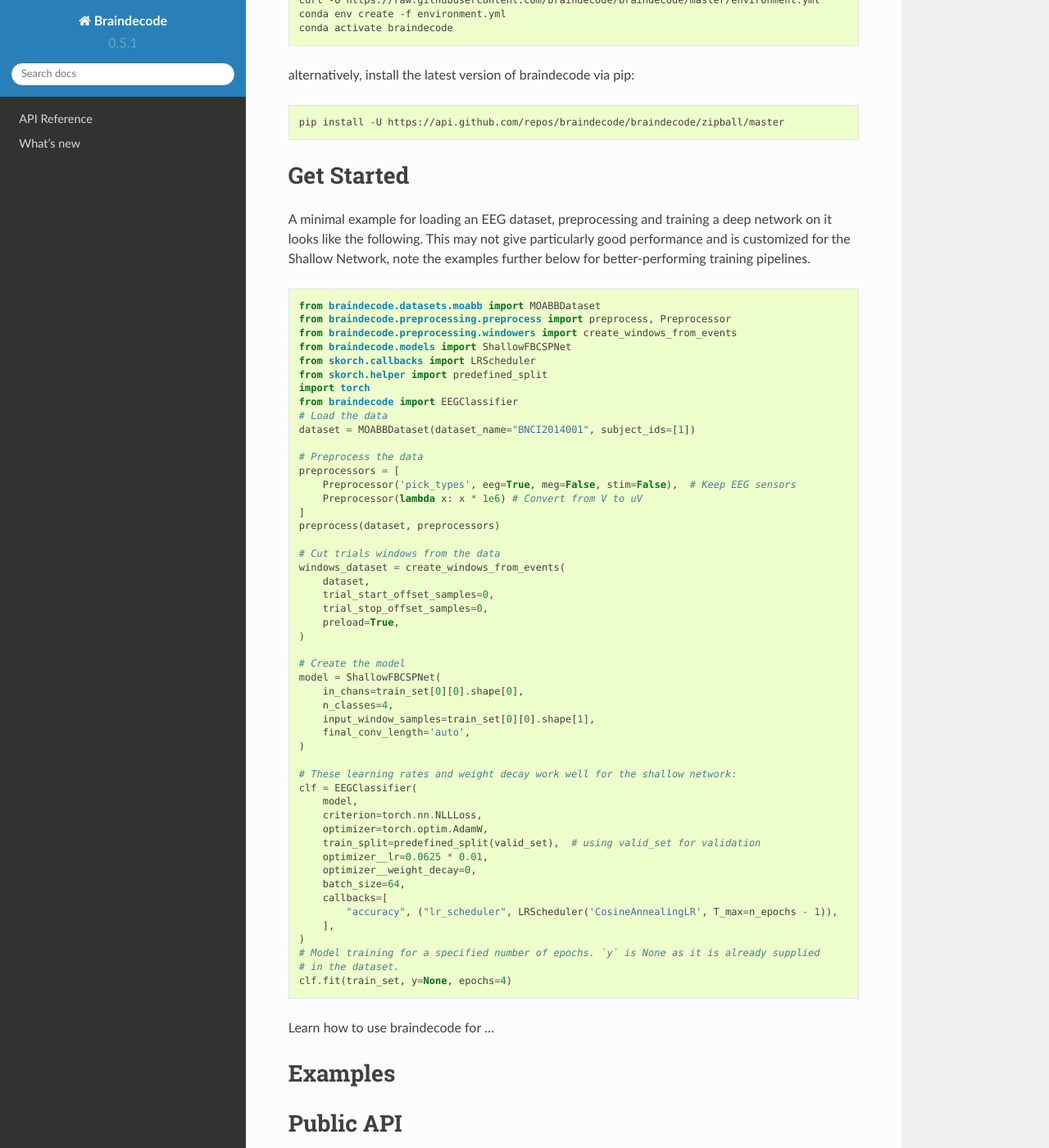
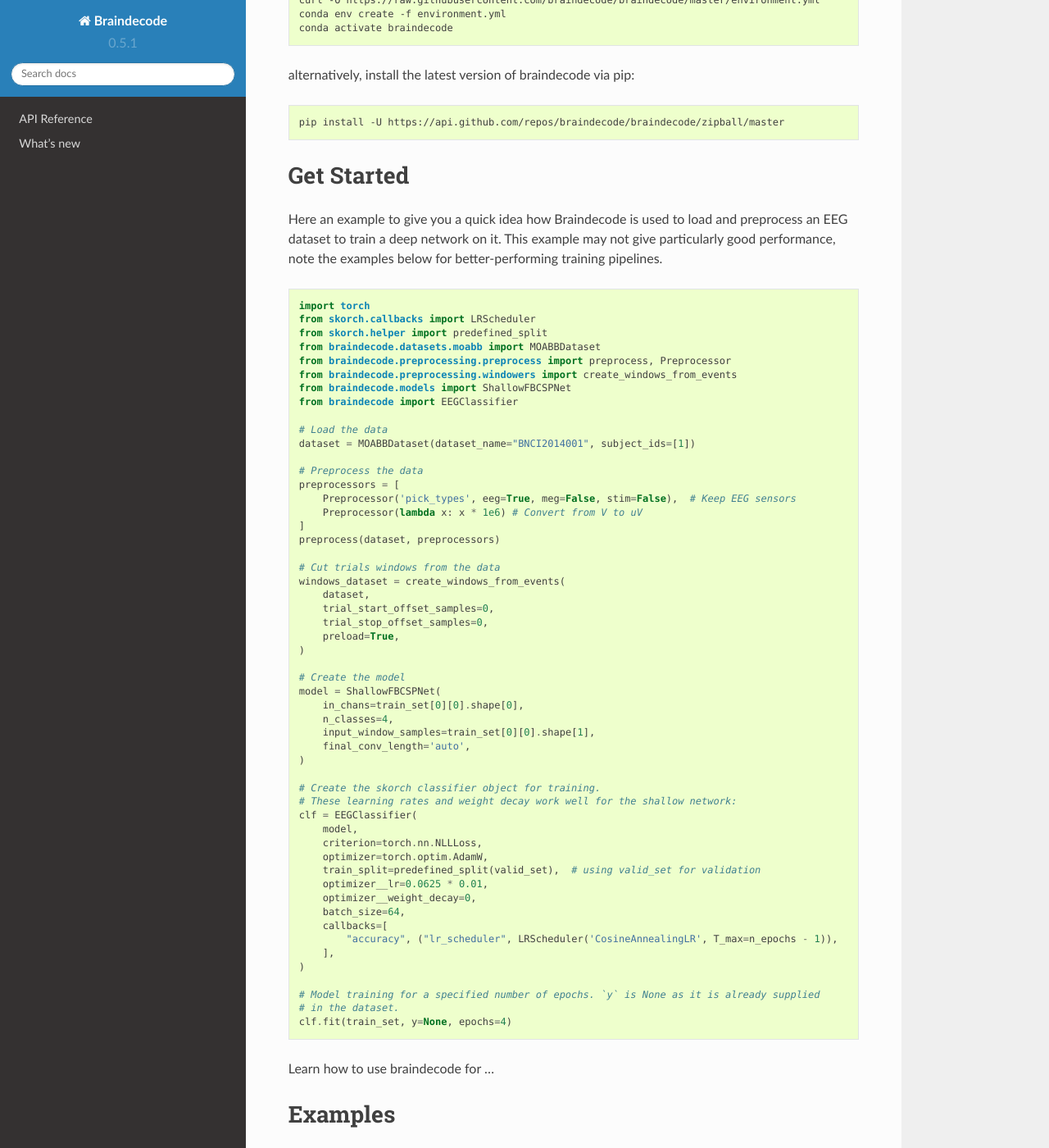
Before and after one commit to braindecode/braindecode, a Sphinx documentation site: the page built from docs/index.rst, in a window 1280 px wide and 1400 px high, scrolled down 663 px. Shown: the whole window at 82% size. Built offline with Sphinx 7.4.7 and the Read the Docs theme 2.0.0, drawn with Linux system fonts in a browser that asks for light colours; pages that are not in the unit, such as notebooks, are missing from menus.

Commit message:
reorder imports, add one comment

```diff
--- a/docs/index.rst
+++ b/docs/index.rst
@@ -41,20 +41,22 @@
 
 Get Started
 ===========
-A minimal example for loading an EEG dataset, preprocessing and training a deep network on it looks like the following.
-This may not give particularly good performance and is customized for the Shallow Network,
-note the examples further below for better-performing training pipelines.
+Here an example to give you a quick idea how Braindecode is used to load and preprocess an EEG dataset
+to train a deep network on it.
+This example may not give particularly good performance,
+note the examples below for better-performing training pipelines.
 
 .. code-block:: python
 
+    import torch
+    from skorch.callbacks import LRScheduler
+    from skorch.helper import predefined_split
     from braindecode.datasets.moabb import MOABBDataset
     from braindecode.preprocessing.preprocess import preprocess, Preprocessor
     from braindecode.preprocessing.windowers import create_windows_from_events
     from braindecode.models import ShallowFBCSPNet
-    from skorch.callbacks import LRScheduler
-    from skorch.helper import predefined_split
-    import torch
     from braindecode import EEGClassifier
+
     # Load the data
     dataset = MOABBDataset(dataset_name="BNCI2014001", subject_ids=[1])
 
@@ -81,6 +83,7 @@
         final_conv_length='auto',
     )
 
+    # Create the skorch classifier object for training.
     # These learning rates and weight decay work well for the shallow network:
     clf = EEGClassifier(
         model,
@@ -94,6 +97,7 @@
             "accuracy", ("lr_scheduler", LRScheduler('CosineAnnealingLR', T_max=n_epochs - 1)),
         ],
     )
+
     # Model training for a specified number of epochs. `y` is None as it is already supplied
     # in the dataset.
     clf.fit(train_set, y=None, epochs=4)
```
